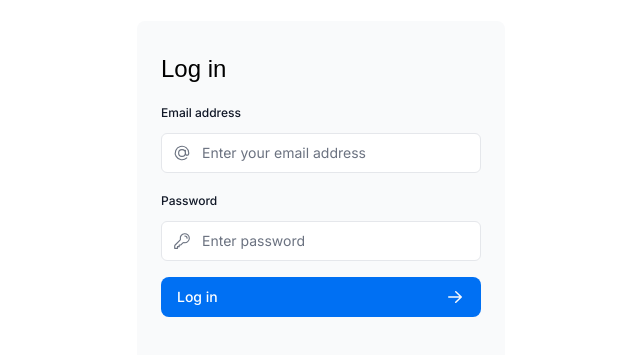
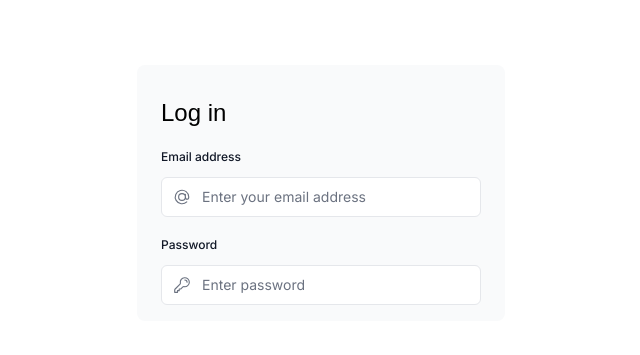
Before and after one commit to Solongohh/nextjs-dashboard, a Next.js app: page /login in a window 1280 px wide. Shown: the part 143-498 px from the top of the page, without its empty margins (319-959 px from the left). Built offline with nearby package versions, Linux system fonts and the light colour scheme; a web font is replaced by a local one.

Commit message:
fix login-form?

```diff
--- a/app/ui/login-form.tsx
+++ b/app/ui/login-form.tsx
@@ -7,13 +7,13 @@ import {
 } from '@heroicons/react/24/outline';
 import { ArrowRightIcon } from '@heroicons/react/20/solid';
 import { Button } from './button';
-import { useFormState, useFormStatus } from 'react-dom';
-import { authenticate } from '@/app/lib/actions';
+// import { useFormState, useFormStatus } from 'react-dom';
+// import { authenticate } from '@/app/lib/actions';
 
 export default function LoginForm() {
-  const [errorMessage, dispatch] = useFormState(authenticate, undefined);
+  // const [errorMessage, dispatch] = useFormState(authenticate, undefined);
   return (
-    <form action={dispatch} className="space-y-3">
+    <form className="space-y-3">
       <div className="flex-1 rounded-lg bg-gray-50 px-6 pb-4 pt-8">
         <h1 className={`${lusitana.className} mb-3 text-2xl`}>
           Log in
@@ -59,8 +59,8 @@ export default function LoginForm() {
             </div>
           </div>
         </div>
-        <LoginButton />
-        <div
+        {/* <LoginButton /> */}
+        {/* <div
           className="flex h-8 items-end space-x-1"
           aria-live="polite"
           aria-atomic="true"
@@ -71,17 +71,17 @@ export default function LoginForm() {
               <p className="text-sm text-red-500">{errorMessage}</p>
             </>
           )}
-        </div>
+        </div> */}
       </div>
     </form>
   );
 }
 
-function LoginButton() {
-  const { pending } = useFormStatus();
-  return (
-    <Button className="mt-4 w-full" aria-disabled={pending}>
-      Log in <ArrowRightIcon className="ml-auto h-5 w-5 text-gray-50" />
-    </Button>
-  );
-}
+// function LoginButton() {
+//   const { pending } = useFormStatus();
+//   return (
+//     <Button className="mt-4 w-full" aria-disabled={pending}>
+//       Log in <ArrowRightIcon className="ml-auto h-5 w-5 text-gray-50" />
+//     </Button>
+//   );
+// }
```
